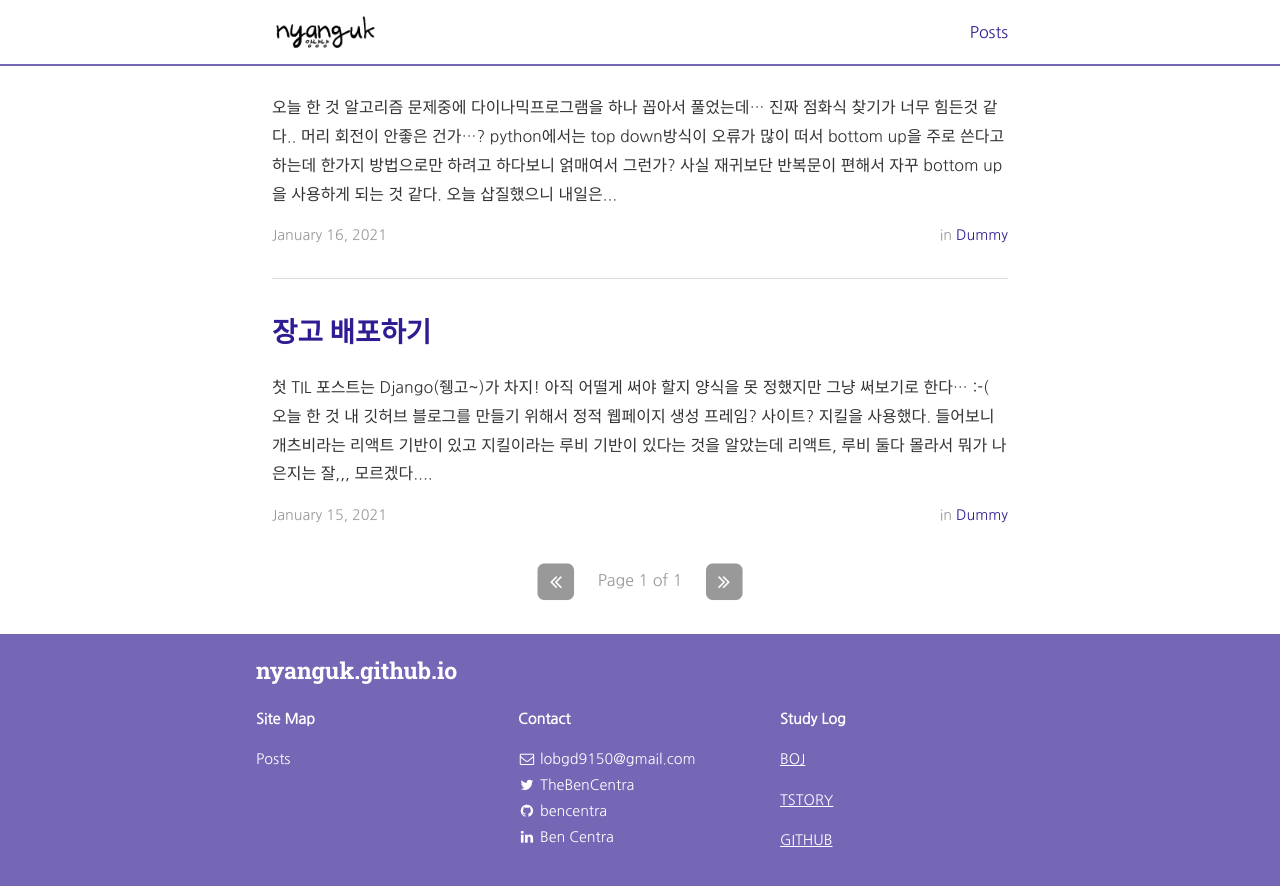
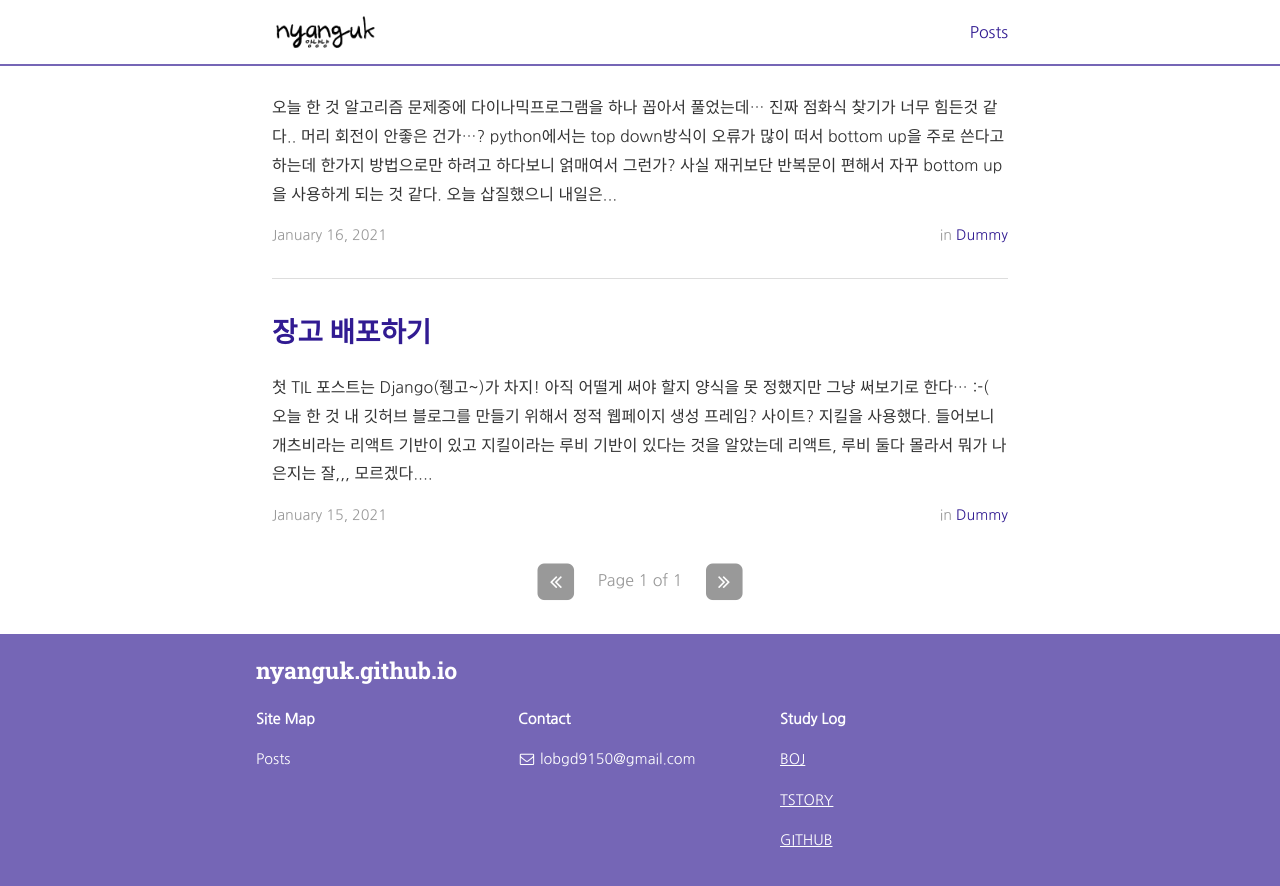
Before and after one commit to NyangUk/nyanguk.github.io, a Jekyll site: the page built from index.html, in a window 1280 px wide and 900 px high, scrolled down 654 px. Shown: the top 886 px of the window. Built offline with Jekyll 4.4.1, drawn with Linux system fonts in a browser that asks for light colours; nearby versions of some CDN libraries; the list of posts is cut into pages by our own code; part of the change alters nothing that is shown.

```diff
--- a/_config.yml
+++ b/_config.yml
@@ -76,33 +76,33 @@ descriptions:
 #     desc: Follow me on Twitter            # Description to display as link title, etc
 #     share: true                           # Include in the "Share" section of posts
 social:
-  - name: Twitter
-    icon: twitter
-    username: TheBenCentra
-    url: https://twitter.com/TheBenCentra
-    desc: Follow me on Twitter
-    share: false
+  # - name: Twitter
+  #   icon: twitter
+  #   username: TheBenCentra
+  #   url: https://twitter.com/TheBenCentra
+  #   desc: Follow me on Twitter
+  #   share: false
 
-  - name: Facebook
-    icon: facebook
-    username: thebencentra
-    url: ""
-    desc: Friend me on Facebook
-    share: false
+  # - name: Facebook
+  #   icon: facebook
+  #   username: thebencentra
+  #   url: ""
+  #   desc: Friend me on Facebook
+  #   share: false
 
-  - name: GitHub
-    icon: github
-    username: bencentra
-    url: https://github.com/bencentra
-    desc: Fork me on GitHub
-    share: false
+  # - name: GitHub
+  #   icon: github
+  #   username: bencentra
+  #   url: https://github.com/bencentra
+  #   desc: Fork me on GitHub
+  #   share: false
 
-  - name: LinkedIn
-    icon: linkedin
-    username: Ben Centra
-    url: https://www.linkedin.com/pub/ben-centra/47/769/60a
-    desc: Connect with me on LinkedIn
-    share: false
+  # - name: LinkedIn
+  #   icon: linkedin
+  #   username: Ben Centra
+  #   url: https://www.linkedin.com/pub/ben-centra/47/769/60a
+  #   desc: Connect with me on LinkedIn
+  #   share: false
 
   - name: Google+
     icon: google-plus
```
